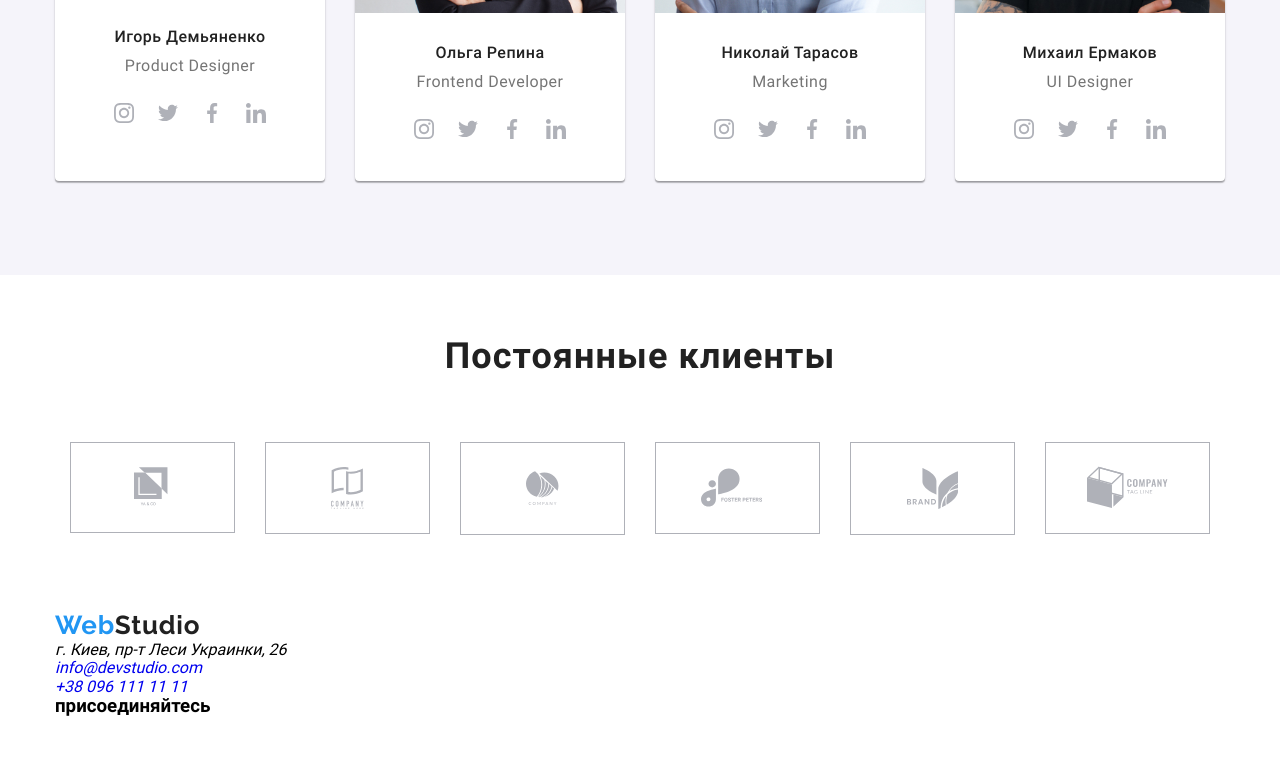
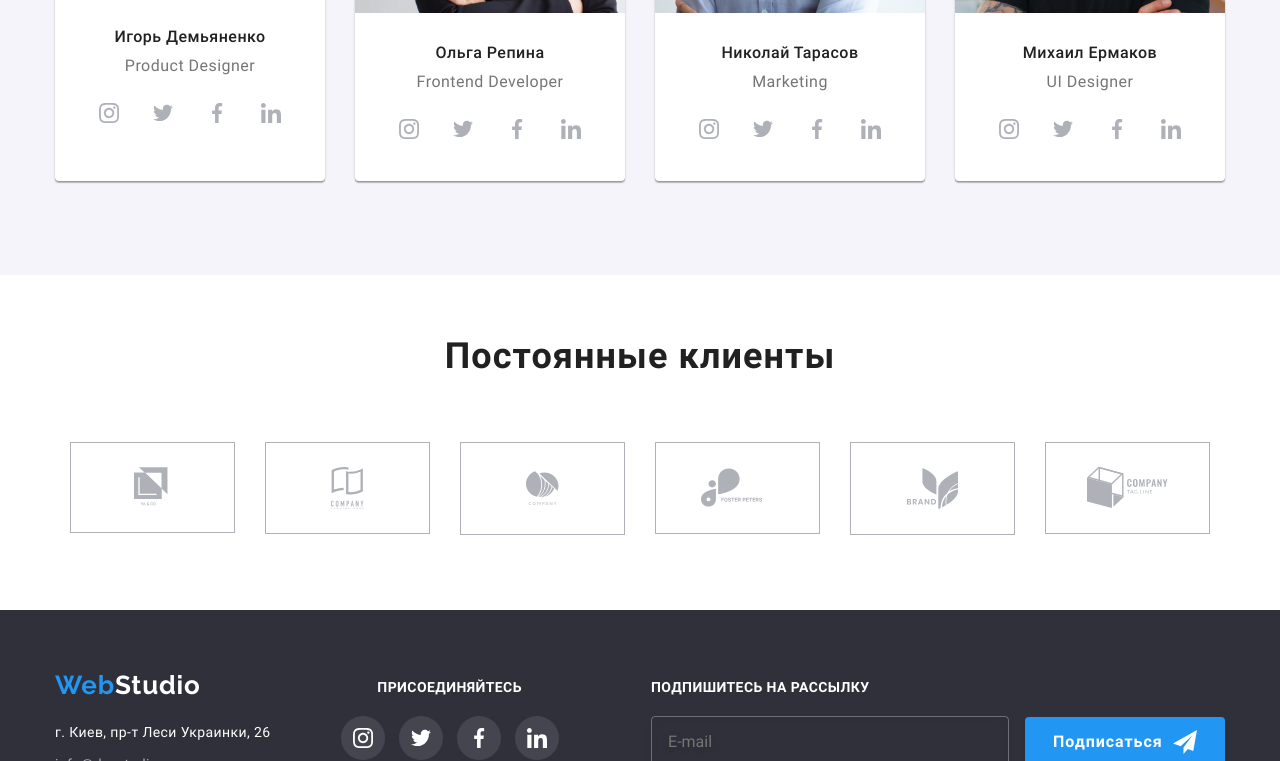
Before and after one commit to andreilysen/goit-markup-hw-08, a plain HTML site: page index.html in a window 1280 px wide. Shown: the part 2039-2800 px from the top of the page. Drawn offline with nearby package versions, Linux system fonts and the light colour scheme.

Commit message:
Студия готова кроме фото команды.

```diff
--- a/index.html
+++ b/index.html
@@ -371,6 +371,7 @@
 
         <footer class="footer">
             <div class="container footer__container">
+                <div class="footer__info-container">
                     <div>
                         <a class="logo logo__footer-logo" href="" lang="en">
                             <span class="logo__text">Web</span>Studio
@@ -383,7 +384,7 @@
                     </div>
                     <div class="footer__social">
                         <h3 class="footer__title">присоединяйтесь</h3>
-                    <ul>
+                        <ul class="footer__list">
                             <li class="social__item">
                                 <a class="social__link social__footer-link" href="">
                                     <svg class="social__img">
@@ -414,9 +415,10 @@
                             </li>
                         </ul>
                     </div>
+                </div>
                 <div class="footer__sub" >
                     <h3 class="footer__title" >Подпишитесь на рассылку</h3>
-                    <form action="">
+                    <form class="footer__form" action="">
                         <input type="email" name="email" placeholder="E-mail" class="footer__input" >
                         <button type="submit" class="footer__button" >
                             <div class="footer__button-send">
--- a/sass/base/_basis.scss
+++ b/sass/base/_basis.scss
@@ -35,6 +35,7 @@ p {
     margin: 0 auto;
 
 
+
     @media screen and (min-width: $mobile){
         width: 480px;
     }
@@ -45,6 +46,7 @@ p {
 
     @media screen and (min-width: $desktop){
         width: 1200px;
+
     }
 }
 
--- /dev/null
+++ b/sass/components/_footer.scss
@@ -0,0 +1,148 @@
+.footer{
+    background-color: $address-color;
+    padding-top: 60px;
+    padding-bottom: 60px;
+
+
+
+
+    &__address-office{
+        font-style: normal;
+        font-size: 14px;
+        line-height: 1.71;
+        letter-spacing: 0.03em;
+        padding-top: 20px;
+        color: $main-white-color;
+        display: flex;
+
+        @media screen and (max-width: 1199px){
+            justify-content: center;
+        }
+    }
+
+    &__address-contact{
+        display: flex;
+
+        padding-top: 8px;
+        @media screen and (max-width: 1199px){
+            justify-content: center;
+        }
+    }
+
+    &__address-contact a{
+        font-style: normal;
+        font-size: 14px;
+        line-height: 1.71;
+        letter-spacing: 0.03em;
+        color: rgba(255, 255, 255, 0.6);
+    }
+
+    &__social{
+        text-align: center;
+        @media screen and (max-width: 767px){
+            padding-top: 60px;
+            text-align: center;
+        }
+
+        @media screen and (min-width: 768px){
+            margin-top: 10px;
+        }
+        @media screen and (min-width: 1200px){
+            margin-left: 70px;
+        }
+    }
+
+    &__title{
+        font-weight: 700;
+        font-size: 14px;
+        line-height: 1.14;
+        letter-spacing: 0.03em;
+        text-transform: uppercase;
+        margin-bottom: 20px;
+        color: $main-white-color;
+    }
+
+    &__sub{
+        @media screen and (max-width: 1199px){
+            padding-top: 60px;
+            text-align: center;
+        }
+        @media screen and (min-width: 1200px){
+            padding-top: 10px;
+            margin-left: auto;
+        }
+
+
+    }
+
+    &__input{
+        width: 450px;
+        height: 50px;
+        background-color: transparent;
+        padding: 15px 16px;
+        border: 1px solid rgba(255, 255, 255, 0.3);
+        box-sizing: border-box;
+        filter: drop-shadow(0px 4px 4px rgba(0, 0, 0, 0.15));
+        border-radius: 4px;
+        color: rgba(255, 255, 255, 0.6);
+        margin-bottom: 20px;
+        @media screen and (min-width: 1200px){
+            width: 358px;
+        }
+    }
+
+    &__button{
+        width: 200px;
+        background-color: $accent-color;
+        border: 0;
+        box-shadow: 0px 4px 4px rgba(0, 0, 0, 0.15);
+        border-radius: 4px;
+        cursor: pointer;
+        padding: 10px 28px;
+        @media screen and (min-width: 1200px){
+            margin-left: 12px;
+        }
+
+    }
+
+    &__button-send{
+        display: flex;
+        align-items: center;
+        text-align: center;
+        letter-spacing: 0.06em;
+        font-weight: 700;
+        font-size: 16px;
+        line-height: 1.88;
+        color: $main-white-color;
+    }
+
+    &__send-icon{
+        width: 24px;
+        height: 24px;
+        margin-left: 10px;
+    }
+    &__info-container{
+        @media screen and (min-width: 768px){
+            display: flex;
+            justify-content: space-around;
+            padding: 0 76px;
+        }
+        @media screen and (min-width: 1200px){
+            justify-content: start;
+            padding: 0;
+        }
+
+    }
+
+    &__form{
+        @media screen and (max-width: 1199px){
+            width: 450px;
+            margin: auto;
+        }
+
+    }
+
+    &__container{
+        display: flex;
+    }
+}
--- a/sass/components/_logo.scss
+++ b/sass/components/_logo.scss
@@ -28,8 +28,13 @@
         color: $accent-color;
     }
 
-   /* &__footer-logo{
+    &__footer-logo{
         color: $main-white-color;
         margin: 0;
-    }*/
+        display: flex;
+        @media screen and (max-width: 1199px){
+            justify-content: center;
+        }
+
+    }
 }
--- a/sass/components/_navigations.scss
+++ b/sass/components/_navigations.scss
@@ -108,7 +108,6 @@
         font-size: 34px;
         line-height: 1.18;
         letter-spacing: 0.02em;
-
         color:$accent-color;
     }
 
@@ -167,9 +166,13 @@
         font-size: 12px;
         line-height: 1.17;
         letter-spacing: 0.02em;
-
         color:$title-text-color;
         transition: color $animation-duration $animation-timing;
+        @media screen and (min-width: 1200px){
+            font-size: 14px;
+            line-height: 1.14px;
+
+        }
     }
 
     &__page-contact:hover,
--- a/sass/components/_social.scss
+++ b/sass/components/_social.scss
@@ -10,6 +10,10 @@
         height: 44px;
         border-radius: 50px;
         background-color: rgba(255, 255, 255, 0.1);
+    }
+
+    &__item:not(:last-child){
+        margin-right: 10px;
     }
 
     &__link{
@@ -28,6 +32,7 @@
 
     &__footer-link{
         color: $main-white-color;
+        justify-content: center;
     }
 
     &__img{
--- a/sass/main.scss
+++ b/sass/main.scss
@@ -9,3 +9,4 @@
 @import 'components/team';
 @import 'components/social';
 @import 'components/clients';
+@import 'components/footer';
```
Also changed, not shown: css/main.css, css/main.min.css, 2 other files. Lines whose indentation alone changed are shown as unchanged.
